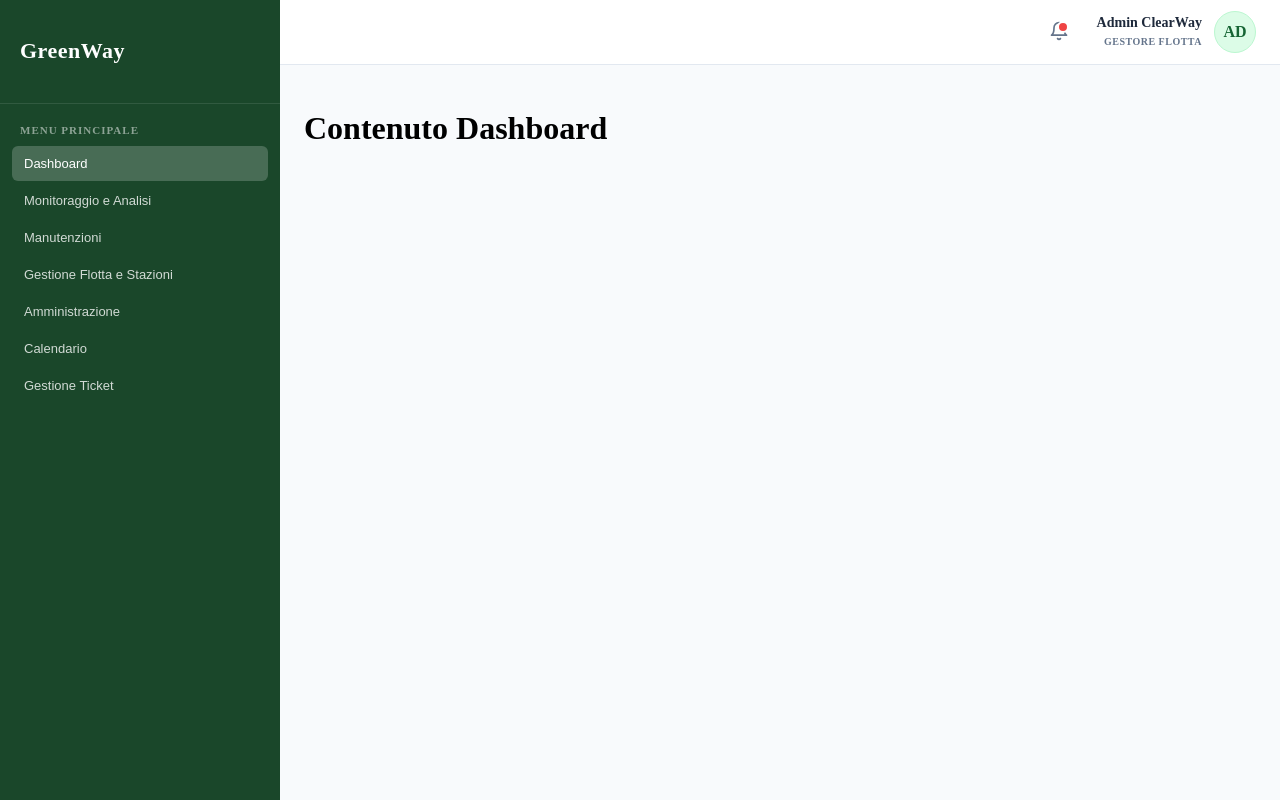
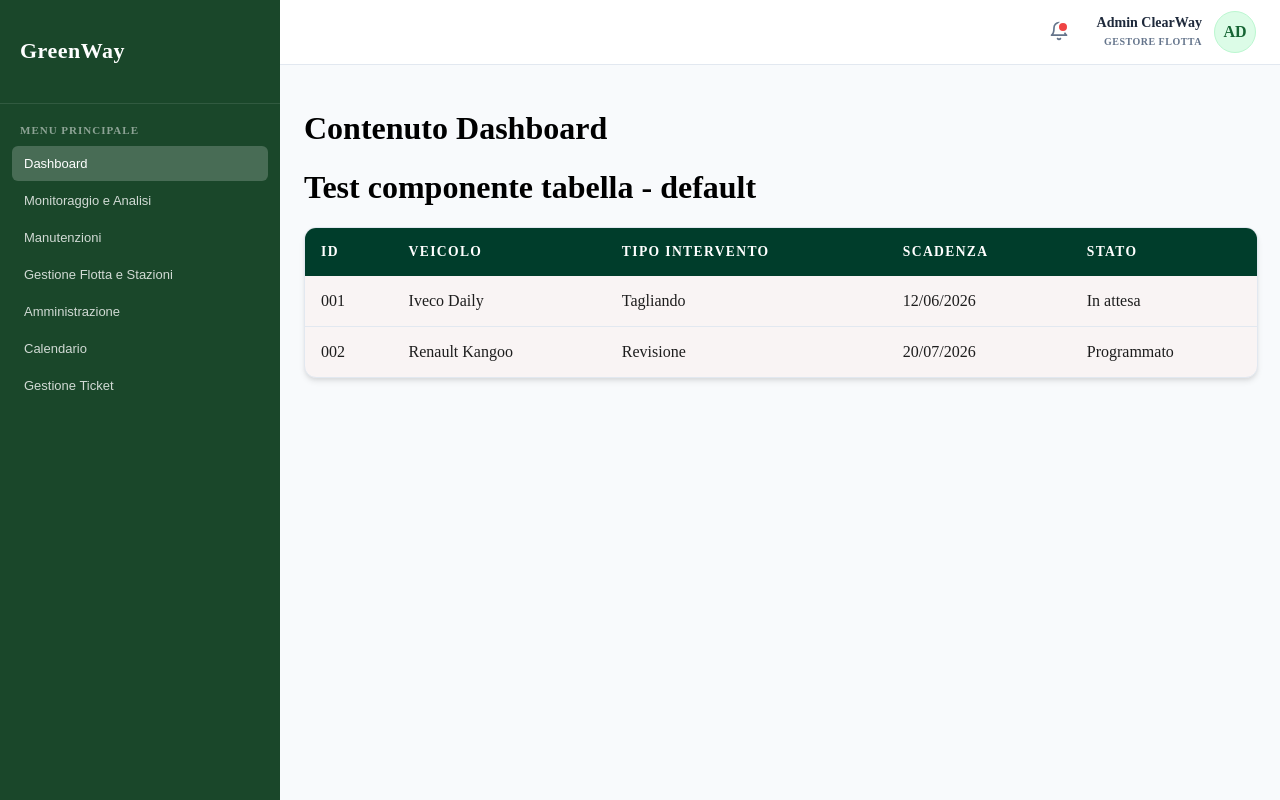
Before and after one commit to giovannizol/GreenWay, a React (Vite) app in the folder clearwaytech/: page / in a window 1280 px wide. Built offline with nearby package versions, Linux system fonts and the light colour scheme.

Commit message:
feat: creato branch per sezione manutenzione. Creato componente dinamico Table per visualizzare dati in tabella

```diff
--- a/clearwaytech/src/App.jsx
+++ b/clearwaytech/src/App.jsx
@@ -1,10 +1,12 @@
 import { MainLayout } from "./layouts/MainLayout/MainLayout";
+import Manutenzione from "./pages/manutenzione/manutenzione";
 
 function App() {
   return (
     <MainLayout>
       <div className="section-container">
         <h1>Contenuto Dashboard</h1>
+        <Manutenzione />
       </div>
     </MainLayout>
   );
--- /dev/null
+++ b/clearwaytech/src/components/Table/Table.css
@@ -0,0 +1,46 @@
+.table-container {
+  width: 100%;
+  overflow-x: auto;
+  background-color: var(--color-card-background);
+  border-radius: var(--radius-lg);
+  box-shadow: var(--shadow-md);
+  border: 1px solid var(--color-border);
+  margin: var(--spacing-md) 0;
+}
+
+.default-table {
+  width: 100%;
+  border-collapse: collapse;
+  text-align: left;
+  font-size: 1rem;
+}
+
+.default-table th {
+  background-color: var(--color-primary);
+  color: white;
+  padding: var(--spacing-md);
+  font-weight: 600;
+  text-transform: uppercase;
+  letter-spacing: 0.1em;
+  font-size: 0.85rem;
+}
+
+.default-table td {
+  padding: var(--spacing-md);
+  color: var(--color-text-main);
+  border-bottom: 1px solid var(--color-border);
+}
+
+.default-table tr:last-child td {
+  border-bottom: none;
+}
+
+.default-table tr:hover {
+  background-color: rgba(0, 61, 43, 0.04);
+}
+
+@media (max-width: 768px) {
+  .default-table th, .default-table td {
+    padding: var(--spacing-sm);
+  }
+}
--- /dev/null
+++ b/clearwaytech/src/components/Table/Table.jsx
@@ -0,0 +1,46 @@
+import React from "react";
+import "./Table.css";
+
+const Table = ({ headers, data, className = "" }) => {
+  if (!headers || headers.length === 0) return null;
+
+  return (
+    <div className={`table-container ${className}`}>
+      <table className="default-table aaa">
+        <thead>
+          <tr>
+            {headers.map((header, index) => (
+              <th key={index}>
+                {typeof header === "string" ? header : header.label}
+              </th>
+            ))}
+          </tr>
+        </thead>
+        <tbody>
+          {data && data.length > 0 ? (
+            data.map((row, rowIndex) => (
+              <tr key={rowIndex}>
+                {headers.map((header, colIndex) => {
+                  const key = typeof header === "string" ? header : header.key;
+                  return (
+                    <td key={colIndex}>
+                      {row[key] !== undefined ? row[key] : "-"}
+                    </td>
+                  );
+                })}
+              </tr>
+            ))
+          ) : (
+            <tr>
+              <td colSpan={headers.length} style={{ textAlign: "center" }}>
+                Nessun dato presente
+              </td>
+            </tr>
+          )}
+        </tbody>
+      </table>
+    </div>
+  );
+};
+
+export default Table;
--- /dev/null
+++ b/clearwaytech/src/pages/manutenzione/Manutenzione.jsx
@@ -0,0 +1,38 @@
+import React from "react";
+import Table from "../../components/Table/Table";
+
+const Manutenzione = () => {
+  const headers = [
+    { key: "id", label: "ID" },
+    { key: "veicolo", label: "Veicolo" },
+    { key: "intervento", label: "Tipo Intervento" },
+    { key: "data", label: "Scadenza" },
+    { key: "stato", label: "Stato" },
+  ];
+
+  const data = [
+    {
+      id: "001",
+      veicolo: "Iveco Daily",
+      intervento: "Tagliando",
+      data: "12/06/2026",
+      stato: "In attesa",
+    },
+    {
+      id: "002",
+      veicolo: "Renault Kangoo",
+      intervento: "Revisione",
+      data: "20/07/2026",
+      stato: "Programmato",
+    },
+  ];
+
+  return (
+    <>
+      <h1>Test componente tabella - default</h1>
+      <Table headers={headers} data={data} />
+    </>
+  );
+};
+
+export default Manutenzione;
```
